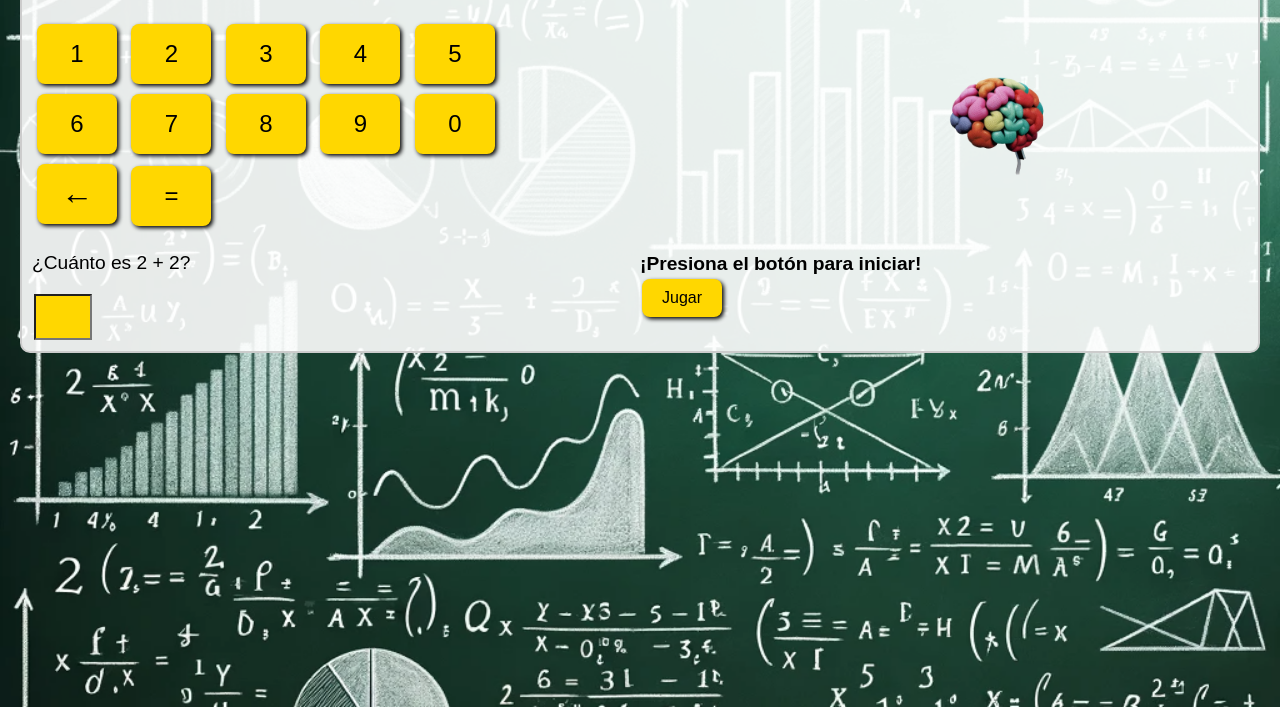
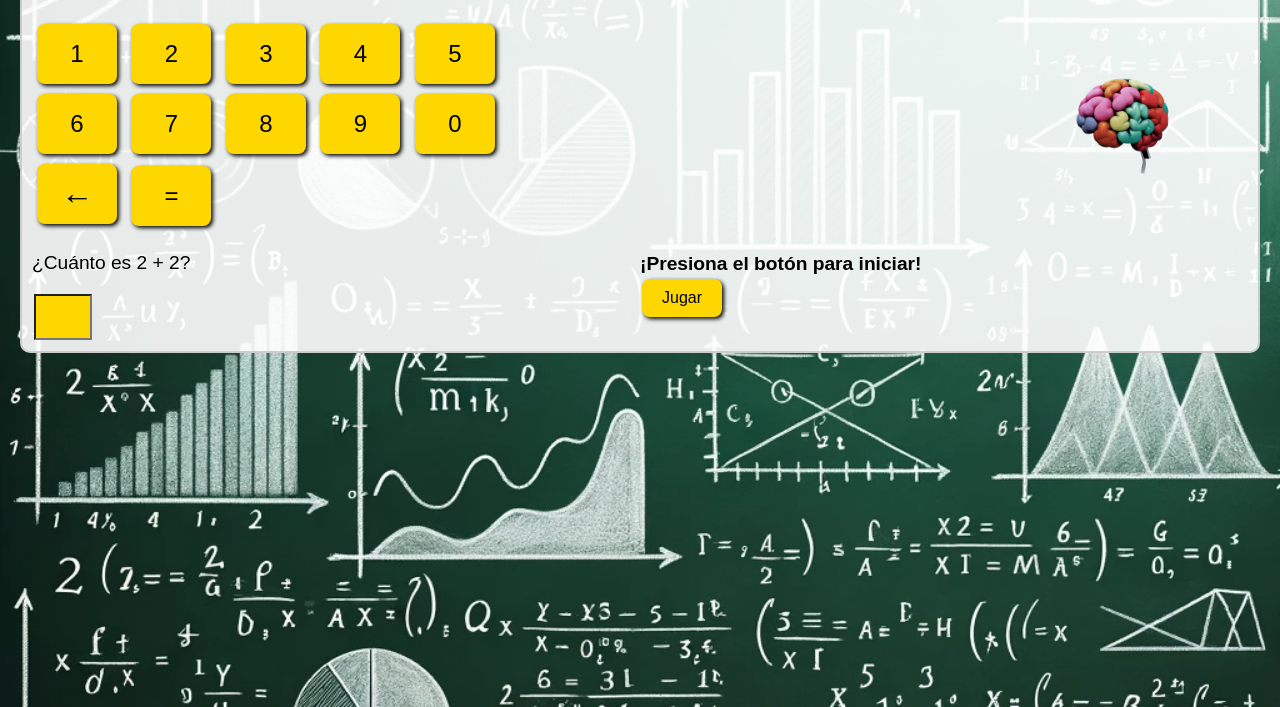
Before and after one commit to Ohaluquin/sumasGame, a plain HTML site: page index.html in a window 1280 px wide. Shown: the part 93-800 px from the top of the page. Drawn offline with Linux system fonts and the light colour scheme.

Commit message:
zoom update 0.2

```diff
--- a/estilos.css
+++ b/estilos.css
@@ -120,10 +120,11 @@ button:hover {
 }
 
 #numericKeypad {
-  width: 60%;
+  width: 80%;
 }
 
 #imageContainer {
+  width: 20%;
   flex-grow: 1; /* Permite que el contenedor de la imagen ocupe el espacio restante */
   display: flex; /* Si quieres que la imagen dentro se alinee correctamente */
   justify-content: center; /* Centrar la imagen horizontalmente en el contenedor */
@@ -131,6 +132,6 @@ button:hover {
 }
 
 #levelImage {
-  width: 40%; /* Ajusta esto para que se adapte al tamaño de tu gráfico-section */
+  width: 80%; /* Ajusta esto para que se adapte al tamaño de tu gráfico-section */
   height: auto; /* Esto mantendrá la relación de aspecto de la imagen */
 }
--- a/index.html
+++ b/index.html
@@ -1,7 +1,7 @@
 <!DOCTYPE html>
 <html lang="en">
 <head>
-    <meta name="viewport" charset="UTF-8" content="width=device-width, initial-scale=1.0, maximum-scale1.0, user-scalable=no" />
+    <meta name="viewport" charset="UTF-8" content="width=device-width, initial-scale=1.0, maximum-scale=1.0, user-scalable=no" />
     <title>El juego de las sumas</title>
     <link rel="stylesheet" type="text/css" href="estilos.css">
 </head>
```
